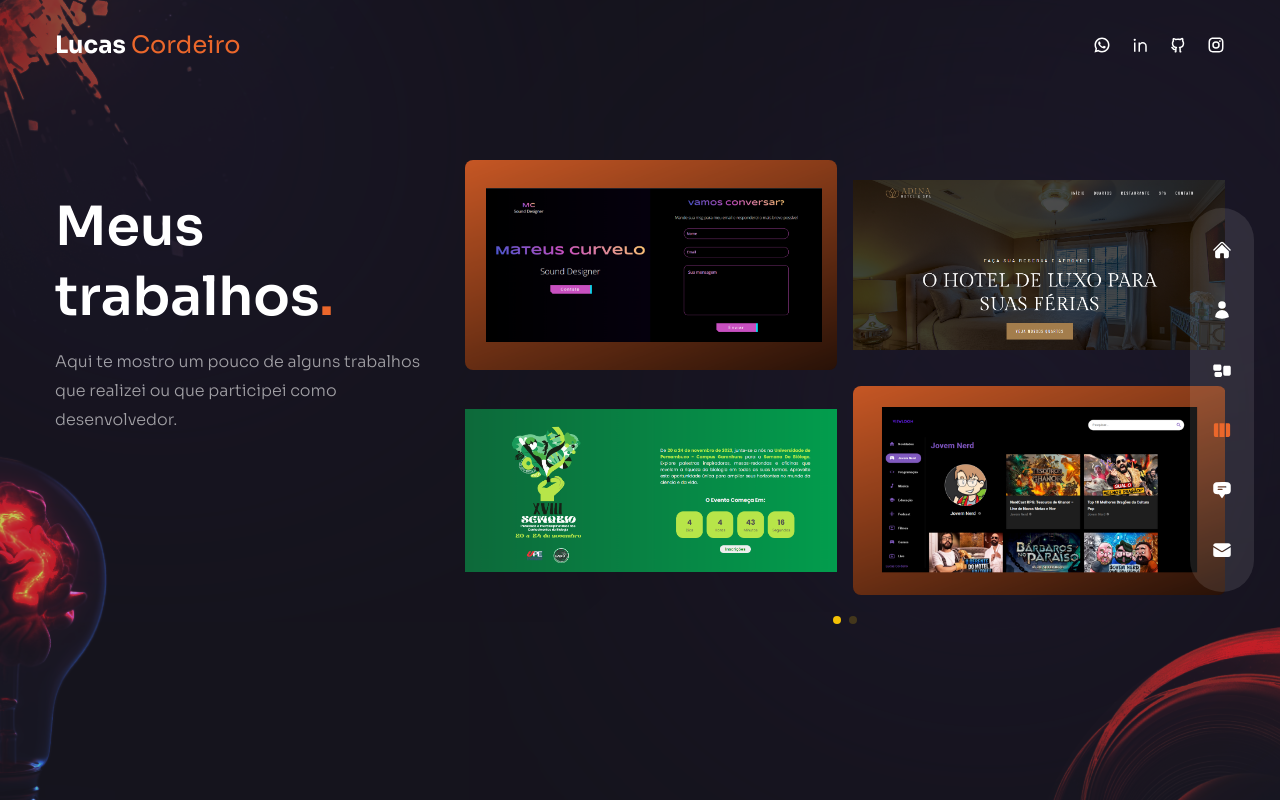
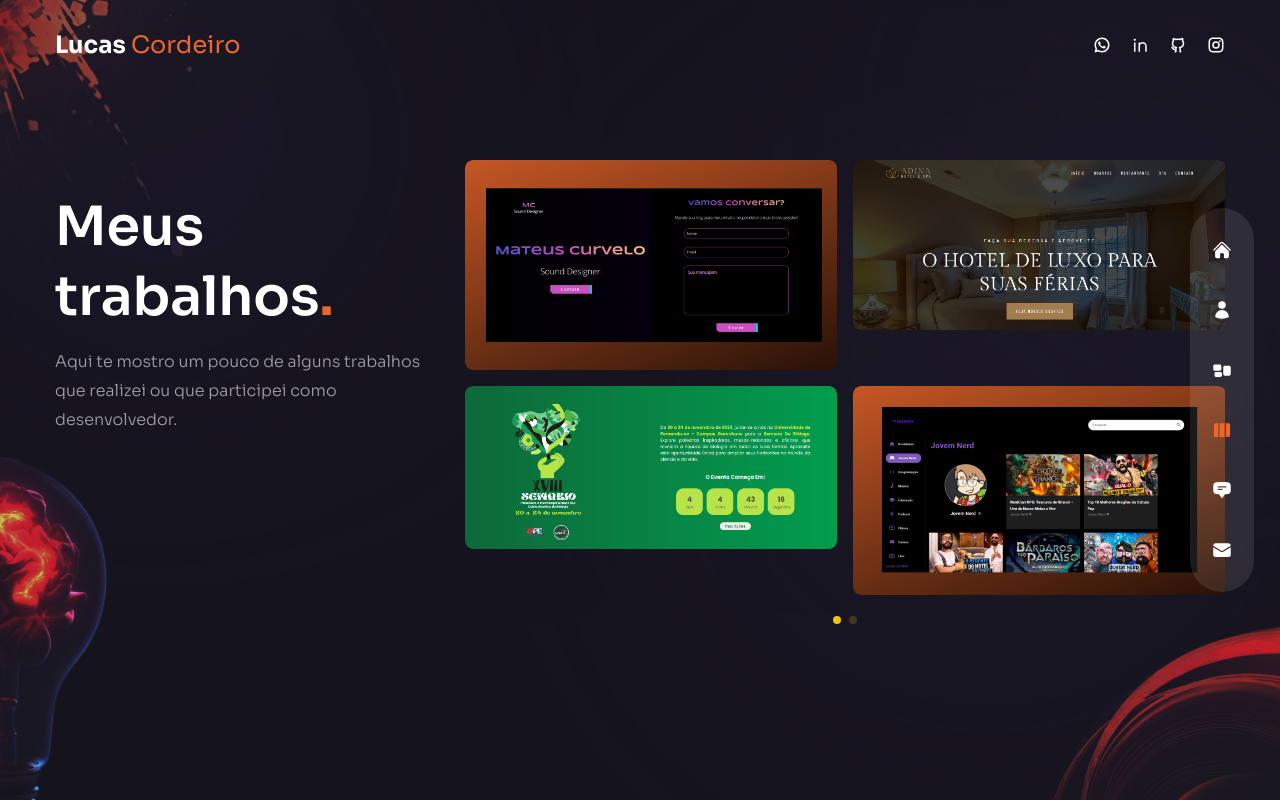
Before and after one commit to JoaoLucasCordeiro/myPortfolio, a Next.js app: page /work in a window 1280 px wide. Built offline with nearby package versions, Linux system fonts and the light colour scheme.

Commit message:
feat: added links to the projects images

```diff
--- a/components/WorkSlider.js
+++ b/components/WorkSlider.js
@@ -1,61 +1,69 @@
-
 // data
 const workSlides = {
   slides: [
     {
       images: [
         {
-          title: 'title',
-          path: '/thumb1.png',
+          title: "title",
+          path: "/thumb1.png",
+          href: "https://www.mateuscurvelosound.site/",
         },
         {
-          title: 'title',
-          path: '/thumb2.png',
+          title: "title",
+          path: "/thumb2.png",
+          href: "https://adinamotel.vercel.app/",
         },
         {
-          title: 'title',
-          path: '/thumb3.png',
+          title: "title",
+          path: "/thumb3.png",
+          href: "https://semabio.netlify.app/",
         },
         {
-          title: 'title',
-          path: '/thumb4.png',
+          title: "title",
+          path: "/thumb4.png",
+          href: "https://viewloom.vercel.app/",
         },
       ],
     },
     {
       images: [
         {
-          title: 'title',
-          path: '/thumb4.png',
+          title: "title",
+          path: "/thumb4.png",
+          href: "https://www.mateuscurvelosound.site/",
         },
         {
-          title: 'title',
-          path: '/thumb1.png',
+          title: "title",
+          path: "/thumb1.png",
+          href: "https://www.mateuscurvelosound.site/",
         },
         {
-          title: 'title',
-          path: '/thumb2.png',
+          title: "title",
+          path: "/thumb2.png",
+          href: "https://www.mateuscurvelosound.site/",
         },
         {
-          title: 'title',
-          path: '/thumb3.png',
+          title: "title",
+          path: "/thumb3.png",
+          href: "https://www.mateuscurvelosound.site/",
         },
       ],
     },
   ],
 };
 
-import { Swiper, SwiperSlide } from "swiper/react"
+import { Swiper, SwiperSlide } from "swiper/react";
 
-import 'swiper/css'
-import 'swiper/css/free-mode'
-import 'swiper/css/pagination'
+import "swiper/css";
+import "swiper/css/free-mode";
+import "swiper/css/pagination";
 
-import { Pagination } from "swiper"
+import { Pagination } from "swiper";
 
-import { BsArrowRight } from "react-icons/bs"
+import { BsArrowRight } from "react-icons/bs";
 
-import Image from "next/image"
+import Image from "next/image";
+import Link from "next/link";
 
 const WorkSlider = () => {
   return (
@@ -63,58 +71,59 @@ const WorkSlider = () => {
       spaceBetween={10}
       pagination={{ clickable: true }}
       modules={[Pagination]}
-      className="h-[280px] sm:h-[480px] "
+      className="h-[280px] sm:h-[480px]"
     >
-      {
-        workSlides.slides.map((slide, index) => {
-          return (
-            <SwiperSlide key={index}>
+      {workSlides.slides.map((slide, slideIndex) => (
+        <SwiperSlide key={slideIndex}>
           <div className="grid grid-cols-2 grid-rows-2 gap-4 cursor-pointer">
-                {slide.images.map((image, index) => {
-                  return (
-                    <div className="relative rounded-lg overflow-hidden
-                    flex items-center justify-center group" key={index}>
+            {slide.images.map((image, imageIndex) => (
+              <Link href={image.href} key={imageIndex} target="_blank">
+                <div
+                  className="relative rounded-lg overflow-hidden
+                    flex items-center justify-center group"
+                  // onClick={() => handleImageClick(image.href)}
+                >
                   <div className="flex items-center justify-center relative overflow-hidden group">
-                        {/* imagens*/}
                     <Image
                       src={image.path}
                       width={500}
                       height={300}
-                          className=""
-                          alt=""
+                      className="rounded-lg"
+                      alt="Imagem Do Projeto"
                     />
-                        {/* overflow gradient */}
-                        <div className="absolute inset-0 bg-gradient-to-l
+                    <div
+                      className="absolute inset-0 bg-gradient-to-l
                          from-transparent via-[#ca830a] to-[#f5ad5b] opacity-0
-                         group-hover:opacity-80 transition-all duration-700"></div>
-                        {/* titulo */}
-                        <div className="absolute bottom-0 translate-y-full
-                        group-hover:-translate-y-10 group-hover:xl:-translate-y-20 transition-all duration-300">
+                         group-hover:opacity-80 transition-all duration-700"
+                    ></div>
+                    <div
+                      className="absolute bottom-0 translate-y-full
+                        group-hover:-translate-y-10 group-hover:xl:-translate-y-20 transition-all duration-300"
+                    >
                       <div className="flex items-center gap-x-2 text-[13px] tracking-[0.2rem]">
-                            {/* titulo 1 */}
                         <div className="delay-100">CONFERIR</div>
-                            {/* titulo 2 */}
-                            <div className="translate-y-[500%]
+                        <div
+                          className="translate-y-[500%]
                             group-hover:translate-y-0 transition-all
-                             duration-300 delay-150"></div>
-                            {/* icones */}
-                            <div className="text-xl
-                            translate-y-[500%] group-hover:translate-y-0 transition-all duration-300 delay-200">
+                             duration-300 delay-150"
+                        ></div>
+                        <div
+                          className="text-xl
+                            translate-y-[500%] group-hover:translate-y-0 transition-all duration-300 delay-200"
+                        >
                           <BsArrowRight />
                         </div>
                       </div>
                     </div>
                   </div>
                 </div>
-                  )
-                })}
+              </Link>
+            ))}
           </div>
         </SwiperSlide>
-          )
-        })
-      }
-    </Swiper >
-  )
+      ))}
+    </Swiper>
+  );
 };
 
 export default WorkSlider;
```
Lines whose indentation alone changed are shown as unchanged.
